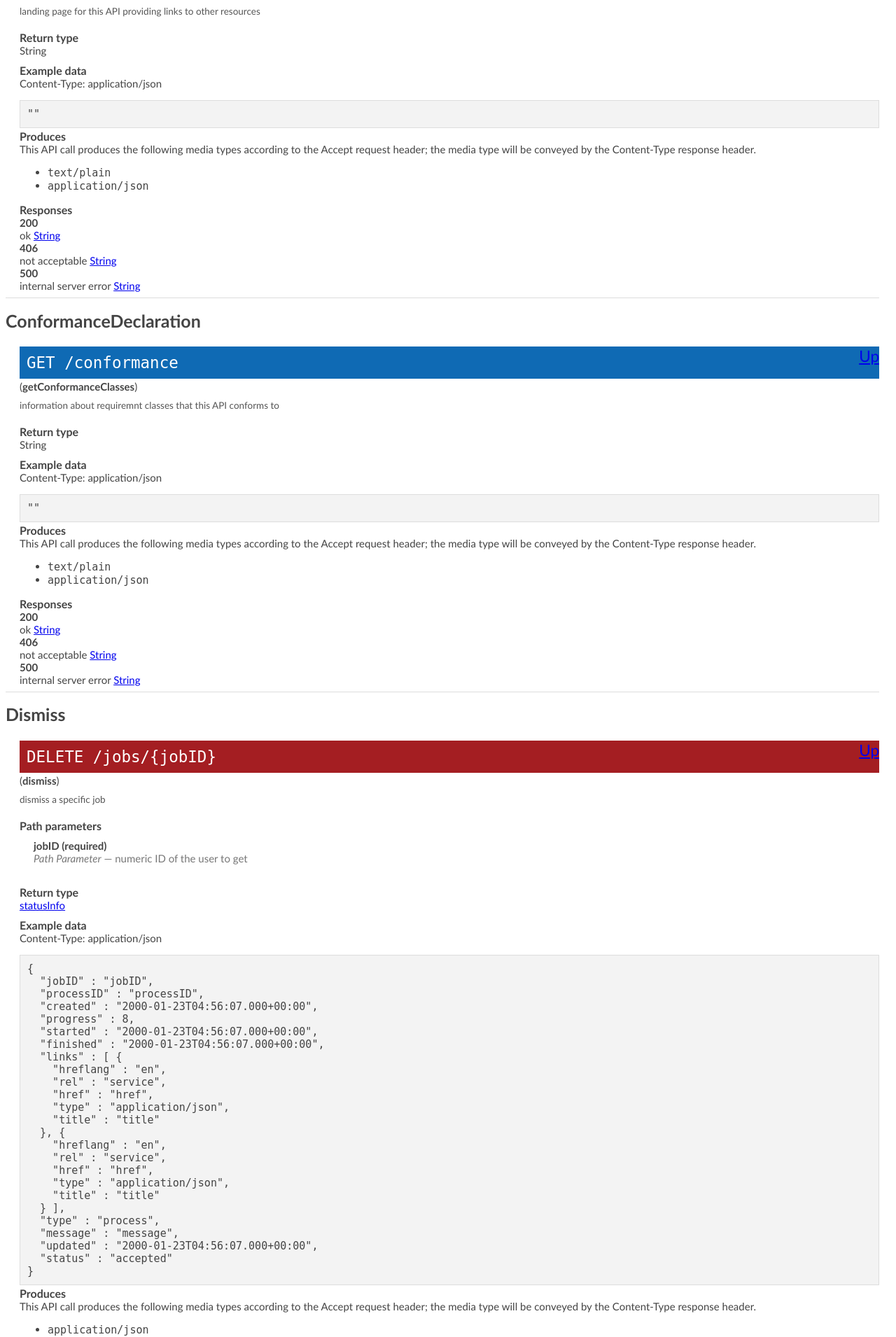
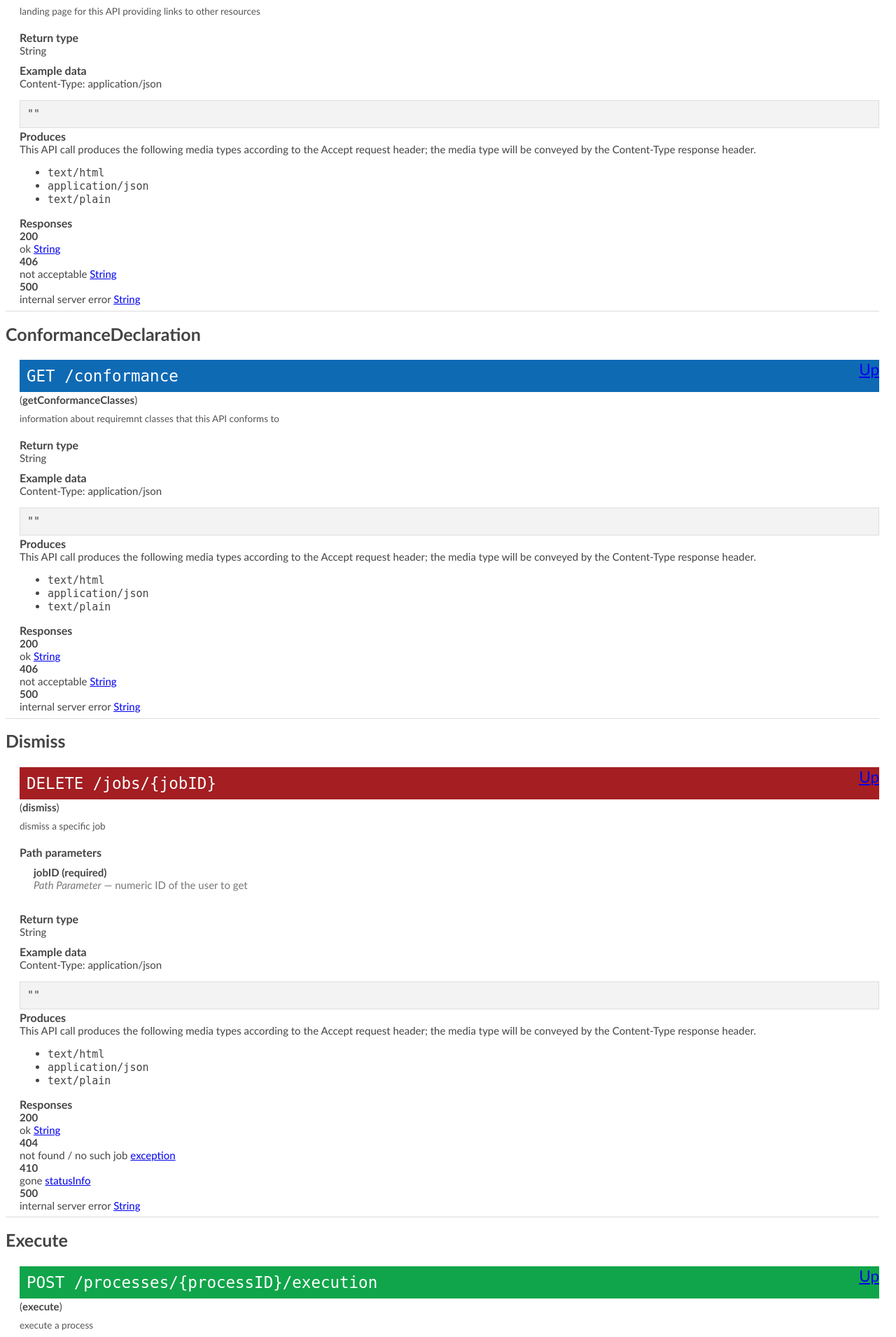
Before and after one commit to xcomagent95/RichDataInterfacesForCopernicusData, a Flask app: page /api in a window 1280 px wide. Shown: the part 1169-3079 px from the top of the page at 70% size. Run offline with Flask 2, Linux system fonts and the light colour scheme.

Commit message:
Some minor changes

```diff
--- a/templates/html/api/index.html
+++ b/templates/html/api/index.html
@@ -260,8 +260,9 @@
     This API call produces the following media types according to the <span class="header">Accept</span> request header;
     the media type will be conveyed by the <span class="header">Content-Type</span> response header.
     <ul>
+      <li><code>text/html</code></li>
+      <li><code>application/json</code></li>
       <li><code>text/plain</code></li>
-      <li><code>application/json</code></li>
     </ul>
 
     <h3 class="field-label">Responses</h3>
@@ -306,8 +307,9 @@
     This API call produces the following media types according to the <span class="header">Accept</span> request header;
     the media type will be conveyed by the <span class="header">Content-Type</span> response header.
     <ul>
+      <li><code>text/html</code></li>
+      <li><code>application/json</code></li>
       <li><code>text/plain</code></li>
-      <li><code>application/json</code></li>
     </ul>
 
     <h3 class="field-label">Responses</h3>
@@ -343,44 +345,21 @@
 
     <h3 class="field-label">Return type</h3>
     <div class="return-type">
-      <a href="#statusInfo">statusInfo</a>
 
+      String
     </div>
 
     <!--Todo: process Response Object and its headers, schema, examples -->
 
     <h3 class="field-label">Example data</h3>
     <div class="example-data-content-type">Content-Type: application/json</div>
-    <pre class="example"><code>{
-  "jobID" : "jobID",
-  "processID" : "processID",
-  "created" : "2000-01-23T04:56:07.000+00:00",
-  "progress" : 8,
-  "started" : "2000-01-23T04:56:07.000+00:00",
-  "finished" : "2000-01-23T04:56:07.000+00:00",
-  "links" : [ {
-    "hreflang" : "en",
-    "rel" : "service",
-    "href" : "href",
-    "type" : "application/json",
-    "title" : "title"
-  }, {
-    "hreflang" : "en",
-    "rel" : "service",
-    "href" : "href",
-    "type" : "application/json",
-    "title" : "title"
-  } ],
-  "type" : "process",
-  "message" : "message",
-  "updated" : "2000-01-23T04:56:07.000+00:00",
-  "status" : "accepted"
-}</code></pre>
+    <pre class="example"><code>""</code></pre>
 
     <h3 class="field-label">Produces</h3>
     This API call produces the following media types according to the <span class="header">Accept</span> request header;
     the media type will be conveyed by the <span class="header">Content-Type</span> response header.
     <ul>
+      <li><code>text/html</code></li>
       <li><code>application/json</code></li>
       <li><code>text/plain</code></li>
     </ul>
@@ -388,7 +367,7 @@
     <h3 class="field-label">Responses</h3>
     <h4 class="field-label">200</h4>
     ok
-        <a href="#statusInfo">statusInfo</a>
+        <a href="#String">String</a>
     <h4 class="field-label">404</h4>
     not found / no such job
         <a href="#exception">exception</a>
@@ -432,44 +411,21 @@
 
     <h3 class="field-label">Return type</h3>
     <div class="return-type">
-      <a href="#statusInfo">statusInfo</a>
 
+      String
     </div>
 
     <!--Todo: process Response Object and its headers, schema, examples -->
 
     <h3 class="field-label">Example data</h3>
     <div class="example-data-content-type">Content-Type: application/json</div>
-    <pre class="example"><code>{
-  "jobID" : "jobID",
-  "processID" : "processID",
-  "created" : "2000-01-23T04:56:07.000+00:00",
-  "progress" : 8,
-  "started" : "2000-01-23T04:56:07.000+00:00",
-  "finished" : "2000-01-23T04:56:07.000+00:00",
-  "links" : [ {
-    "hreflang" : "en",
-    "rel" : "service",
-    "href" : "href",
-    "type" : "application/json",
-    "title" : "title"
-  }, {
-    "hreflang" : "en",
-    "rel" : "service",
-    "href" : "href",
-    "type" : "application/json",
-    "title" : "title"
-  } ],
-  "type" : "process",
-  "message" : "message",
-  "updated" : "2000-01-23T04:56:07.000+00:00",
-  "status" : "accepted"
-}</code></pre>
+    <pre class="example"><code>""</code></pre>
 
     <h3 class="field-label">Produces</h3>
     This API call produces the following media types according to the <span class="header">Accept</span> request header;
     the media type will be conveyed by the <span class="header">Content-Type</span> response header.
     <ul>
+      <li><code>text/html</code></li>
       <li><code>application/json</code></li>
       <li><code>text/plain</code></li>
     </ul>
@@ -477,7 +433,7 @@
     <h3 class="field-label">Responses</h3>
     <h4 class="field-label">201</h4>
     ok
-        <a href="#statusInfo">statusInfo</a>
+        <a href="#String">String</a>
     <h4 class="field-label">400</h4>
     bad request
         <a href="#String">String</a>
@@ -524,8 +480,9 @@
     This API call produces the following media types according to the <span class="header">Accept</span> request header;
     the media type will be conveyed by the <span class="header">Content-Type</span> response header.
     <ul>
+      <li><code>text/html</code></li>
+      <li><code>application//json</code></li>
       <li><code>text/plain</code></li>
-      <li><code>application//json</code></li>
     </ul>
 
     <h3 class="field-label">Responses</h3>
@@ -575,8 +532,9 @@
     This API call produces the following media types according to the <span class="header">Accept</span> request header;
     the media type will be conveyed by the <span class="header">Content-Type</span> response header.
     <ul>
+      <li><code>text/html</code></li>
+      <li><code>application/json</code></li>
       <li><code>text/plain</code></li>
-      <li><code>application/json</code></li>
     </ul>
 
     <h3 class="field-label">Responses</h3>
@@ -629,8 +587,9 @@
     This API call produces the following media types according to the <span class="header">Accept</span> request header;
     the media type will be conveyed by the <span class="header">Content-Type</span> response header.
     <ul>
+      <li><code>text/html</code></li>
+      <li><code>application/json</code></li>
       <li><code>text/plain</code></li>
-      <li><code>application/json</code></li>
     </ul>
 
     <h3 class="field-label">Responses</h3>
@@ -733,8 +692,9 @@
     This API call produces the following media types according to the <span class="header">Accept</span> request header;
     the media type will be conveyed by the <span class="header">Content-Type</span> response header.
     <ul>
+      <li><code>text/html</code></li>
+      <li><code>application/json</code></li>
       <li><code>text/plain</code></li>
-      <li><code>application/json</code></li>
     </ul>
 
     <h3 class="field-label">Responses</h3>
```
Also changed, not shown: templates/json/APIDefinition.json (+16 -6 lines).
